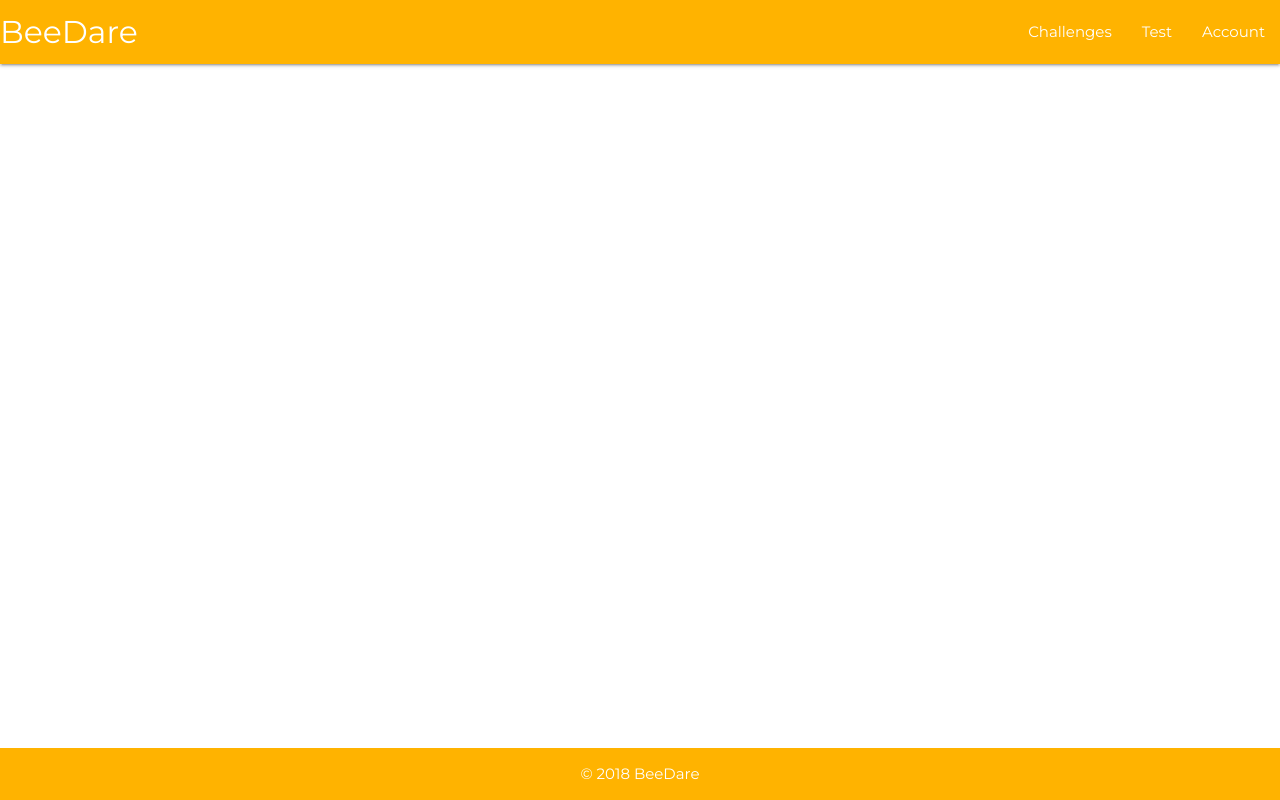
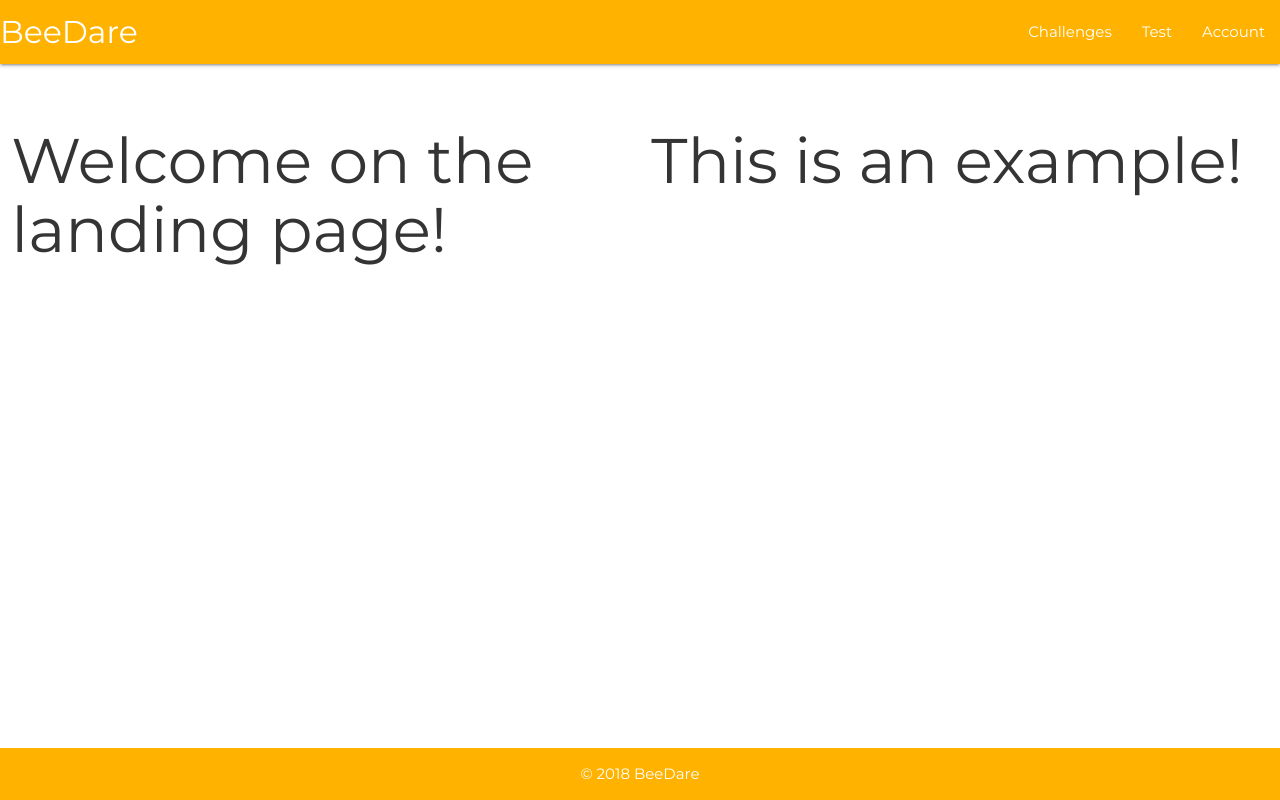
Before and after one commit to gijsentius/BeeDare, a React (Create React App) app in the folder frontend/: page / in a window 1280 px wide. Built offline with nearby package versions, Linux system fonts and the light colour scheme.

Commit message:
Merge branch 'frontend' of github.com:gijs3ntius/Project_2_4 into frontend

```diff
--- a/frontend/src/components/app/App.js
+++ b/frontend/src/components/app/App.js
@@ -5,6 +5,7 @@ import LoginRegisterPage from '../user_interaction/login-registerpage';
 import ChallengeList from '../challenge/ChallengeList';
 import ChallengeIconBox from '../challenge/ChallengeIconBox';
 import NewsFeedPage from "../NewsFeed/NewsFeedPage";
+import LandingPage from "../landingPage/LandingPage";
 
 class App extends Component {
     render() {
@@ -24,6 +25,8 @@ class App extends Component {
                     <div className="content">
                         <Route exact path="/account" component={LoginRegisterPage}/>
 						<Route path="/challenges" component={ChallengeList}/>
+                        <Route path="/" component={LandingPage}/>
+
                     </div>
                 </div>
             </Router>
--- a/frontend/src/components/friends/Friends.css
+++ b/frontend/src/components/friends/Friends.css
@@ -3,7 +3,7 @@
     font-size: 2%;
     margin-left: 3%;
     margin-right: 3%;
-    width: 94%;
+    /*width: 94%;*/
     border: 2px solid;
     border-radius: 15px;
     /*position: absolute;*/
--- /dev/null
+++ b/frontend/src/components/landingPage/LandingPage.js
@@ -0,0 +1,26 @@
+import React from 'react';
+import Friends from "../friends/Friends";
+import NewsFeedPage from "../NewsFeed/NewsFeedPage";
+import Newsfeed from "../NewsFeed/Newsfeed";
+import ProfielPagina from "../challenge/ProfielPagina";
+import Profile from "../user_interaction/Profile";
+
+class LandingPage extends React.Component{
+    render(){
+        return(
+            <div>
+                <div className="row"></div>
+                <div className="row">
+                    <div className="col s6">
+                        <h1 className="text">Welcome on the landing page!</h1>
+                    </div>
+                    <div className="col s6">
+                        <h1 className="text">This is an example!</h1>
+                    </div>
+                </div>
+            </div>
+        )
+    }
+}
+
+export default LandingPage
```
